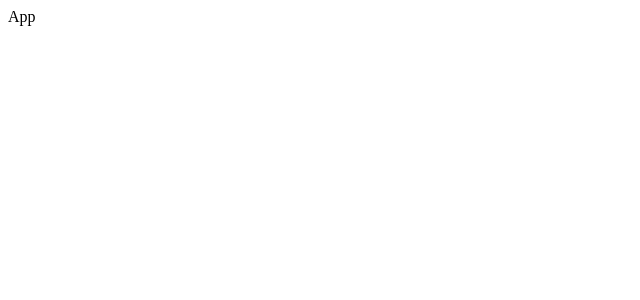
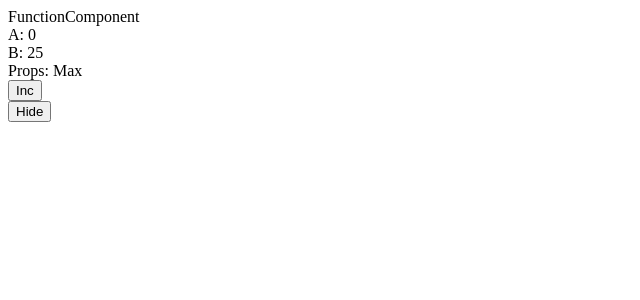
Before and after one commit to DemchyshynV/june-2022-react, a React (Create React App) app: page / in a window 1280 px wide. Shown: the top 300 px of the page, without its empty margins (0-640 px from the left). Built offline with nearby package versions, Linux system fonts and the light colour scheme.

Commit message:
ClassComponent

```diff
--- a/src/App.js
+++ b/src/App.js
@@ -1,7 +1,14 @@
+import {ClassComponent} from "./components/ClassComponent";
+import {useState} from "react";
+import {FunctionComponent} from "./components/FunctionComponent";
+
 const App = () => {
+    const [flag, setFlag] = useState(true);
+
     return (
         <div>
-            App
+            {flag && <FunctionComponent name={'Max'}/>}
+            <button onClick={() => setFlag(prev => !prev)}>Hide</button>
         </div>
     );
 };
--- /dev/null
+++ b/src/components/ClassComponent.js
@@ -0,0 +1,48 @@
+import {Component} from "react";
+
+class ClassComponent extends Component {
+    constructor(props) {
+        super(props);
+        this.state = {a: 0, b: 25}
+        console.log('constructor');
+
+    }
+
+    componentDidMount() {
+        console.log('componentDidMount');
+    }
+
+    getSnapshotBeforeUpdate(prevProps, prevState) {
+        return 5555
+    }
+
+    componentDidUpdate(prevProps, prevState, snapshot) {
+        console.log('componentDidUpdate');
+        console.log('prevProps', prevProps);
+        console.log('prevState', prevState);
+        console.log('snapshot', snapshot);
+    }
+
+    componentWillUnmount() {
+        console.log('componentWillUnmount');
+    }
+
+    inc() {
+        this.setState(prev => ({...prev, a: prev.a + 1}))
+    }
+
+    render() {
+        console.log('render');
+        return (
+            <div>
+                Hello from ClassComponent!!!!
+                <div>A:{this.state.a}</div>
+                <div>B:{this.state.b}</div>
+                <div>Props: {this.props.name}</div>
+                <button onClick={() => this.inc()}>Inc</button>
+            </div>
+        )
+    }
+}
+
+export {ClassComponent}
--- /dev/null
+++ b/src/components/FunctionComponent.js
@@ -0,0 +1,32 @@
+import {useEffect, useState} from "react";
+
+const FunctionComponent = ({name}) => {
+    console.log('constructor');
+    const [state, setState] = useState({a: 0, b: 25});
+
+    useEffect(() => {
+        console.log('componentDidMount');
+        return ()=>{
+            console.log('componentWillUnmount');
+        }
+    }, [])
+
+    useEffect(() => {
+        console.log('componentDidUpdate');
+    }, [state])
+    const inc = () => {
+        setState({...state, a: state.a + 1})
+    }
+    return (
+        <div>
+            {console.log('render')}
+            FunctionComponent
+            <div>A: {state.a}</div>
+            <div>B: {state.b}</div>
+            <div>Props: {name}</div>
+            <button onClick={() => inc()}>Inc</button>
+        </div>
+    );
+};
+
+export {FunctionComponent};
```
